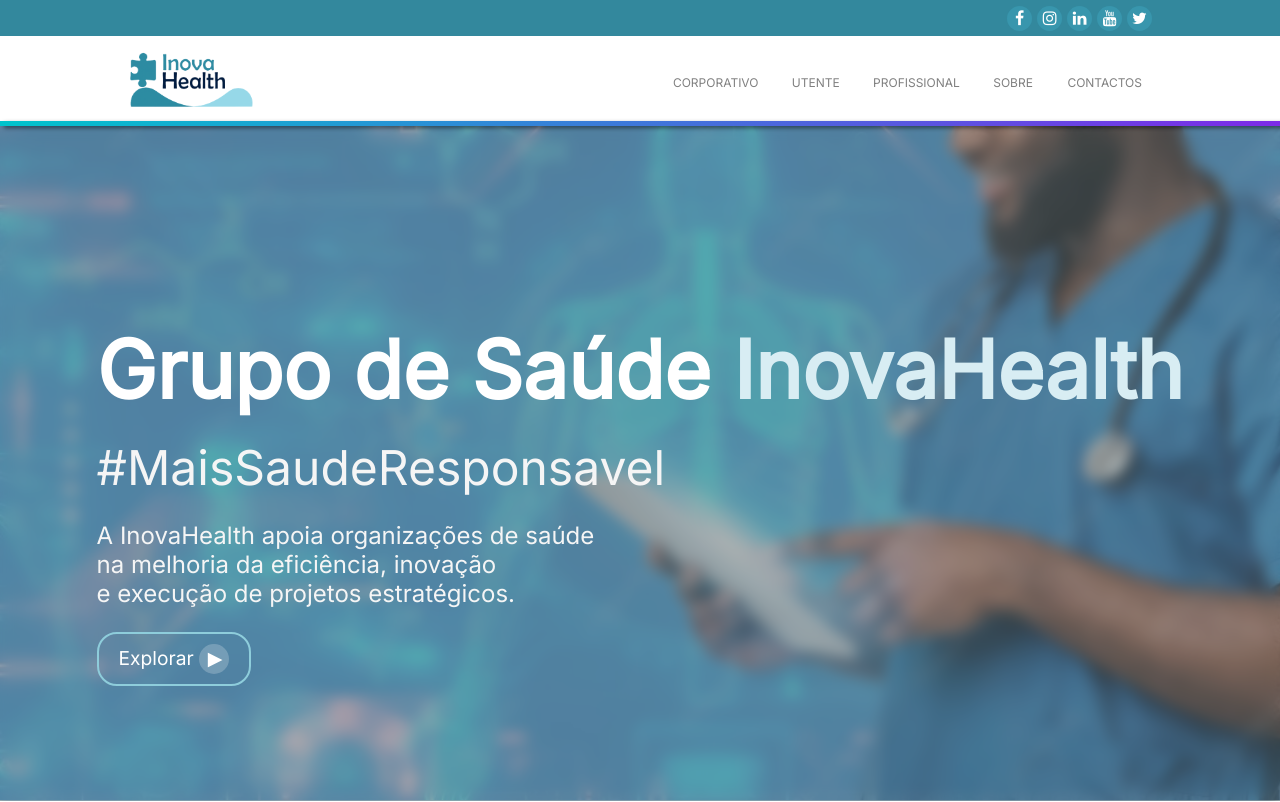
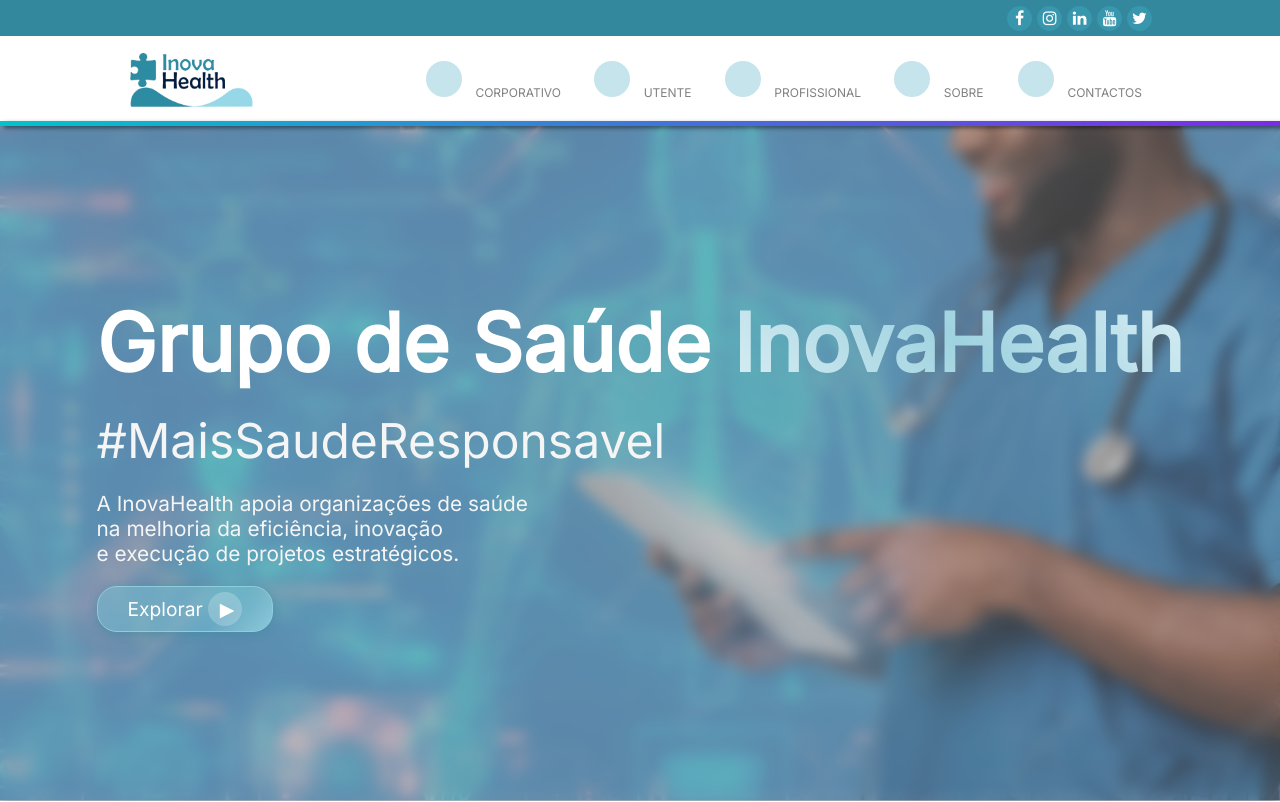
Before and after one commit to Ukwally/InovaHelth, a plain HTML site: page index.html in a window 1280 px wide. Shown: the top 802 px of the page. Drawn offline with Linux system fonts and the light colour scheme; a script that the page names is missing.

Commit message:
Melhorar a interface

```diff
--- a/index.html
+++ b/index.html
@@ -14,7 +14,9 @@
     <header>
         <div class="header-top">
             <i class="fa fa-facebook"></i>
-            <i class="fa fa-instagram"></i>
+            <a href="https://www.instagram.com/inovahealthorg" target="_self">
+                <i class="fa fa-instagram"> </i>
+            </a>
             <i class="fa fa-linkedin"></i>
             <i class="fa fa-youtube"></i>
             <i class="fa fa-twitter"></i>
@@ -32,11 +34,11 @@
                     </svg>
                 </span>
                 <span class="nav-item-set" id="nav-item-set-id">
-                    <a href="#">Corporativo </a>
-                    <a href="#">Utente </a>
-                    <a href="#">Profissional </a>
-                    <a href="sobre.html">Sobre</a>
-                    <a href="contactos.html">Contactos</a>
+                    <a href="#"> <span class="iten-menu-icon"> <i class="fa fa-building-o"></i></span> Corporativo </a>
+                    <a href="#"> <span class="iten-menu-icon"> <i class="fa fa-user"></i></span> Utente </a>
+                    <a href="#"> <span class="iten-menu-icon"> <i class="fa fa-briefcase"></i></span> Profissional </a>
+                    <a href="sobre.html"> <span class="iten-menu-icon"> <i class="fa fa-info-circle"></i></span> Sobre</a>
+                    <a href="contactos.html"> <span class="iten-menu-icon"> <i class="fa fa-phone-square"></i></span> Contactos</a>
                 </span>
             </nav>
         </div>
--- a/styles/index.css
+++ b/styles/index.css
@@ -127,7 +127,7 @@
   box-sizing: border-box;
   object-fit: cover;
 }
-.header-top i {
+.header-top a i, .header-top i  {
   background-color: var(--primaruBlue12);
   margin-left: 5px;
   height: 25px;
@@ -138,6 +138,9 @@
   justify-content: center;
   line-height: normal;
   color: white;
+}
+.header-top a {
+ text-decoration: none;
 }
 .header-bottom {
   height: 90px;
@@ -214,6 +217,20 @@
   font-size: 13px;
   margin-left: 10px;
   text-transform: uppercase;
+}
+.header-bottom .nav .nav-item-set a .iten-menu-icon {
+  display: inline-flex;
+  background-color: var(--primaruBlue4);
+  width: 36px;
+  height: 36px;
+  align-items: center;
+  justify-content: center;
+  border-radius: 50%;
+  margin-right: 10px;
+}
+.header-bottom .nav .nav-item-set a .iten-menu-icon i {
+  color: var(--primaruBlue1);
+  font-size: 18px;
 }
 .header-bottom:after {
   content: "";
@@ -293,7 +310,7 @@
   height: calc(100vh - 125px);
   backdrop-filter: blur(7px); /*20px antes do vídeo*/
   /*background-color: #06111391;*/
-  background-color: #606d6f8a;
+  background-color: #7a7a7a7d;
   width: 100%;
   position: absolute;
   top: 1;
@@ -322,13 +339,21 @@
 }
 .section-banner .section-banner-content h3 {
   font-size: 2.5rem;
-  margin-bottom: 0;
+  margin: 0;
   color: white;
   box-sizing: border-box;
   object-fit: cover;
 }
 .section-banner .section-banner-content h3 span {
   color: var(--primaruBlue3);
+  background: linear-gradient(
+    45deg,
+    var(--primaruBlue3),
+    var(--primaruBlue6),
+    var(--primaruBlue3)
+  );
+  -webkit-background-clip: text;
+  -webkit-text-fill-color: transparent;
 }
 .section-banner .section-banner-content h5 {
   font-size: 1.5rem;
@@ -347,23 +372,31 @@
   font-weight: 400;
   background-color: transparent;
   border: none;
-  padding: 5px 20px;
+  padding: 5px 30px;
   border-radius: 20px;
   color: white;
   text-align: center;
-  border: 2px solid var(--secundaryBlue7);
+  border: 1px solid var(--secundaryBlue7);
   line-height: 1;
+  background: linear-gradient(135deg,#78c1d382 0%, #78c1d382 70%, var(--primaruBlue7) 100%);
+  box-shadow: 0 2px 8px #33889d76;
+  transition: all 0.2s;
+}
+.section-banner .section-banner-content button:hover {
+  transform: translateY(-5px);
+  box-shadow: 0 2px 12px #145e7163;
 }
 .section-banner .section-banner-content button .banner-cta-span2 {
   background-color: #ffffff37;
-  height: 30px;
-  width: 30px;
+  height: 34px;
+  width: 34px;
   display: inline-flex;
   justify-content: center;
   align-items: center;
-  border-radius: 15px;
-  padding-left: 2px;
+  border-radius: 50%;
+  padding-left: 4px;
   box-sizing: border-box;
+  line-height: 0;
 }
 /*BANNER Media Query*/
 @media only screen and (min-width: 800px) {
@@ -374,18 +407,11 @@
     font-size: 3rem;
   }
   .section-banner .section-banner-content p {
-    font-size: 1.5rem;
+    font-size: 1.3rem;
   }
   .section-banner .section-banner-content button {
     font-size: 1.2rem;
     font-weight: 400;
-    background-color: transparent;
-    border: none;
-    padding: 10px 20px;
-    border-radius: 20px;
-    color: white;
-    text-align: center;
-    border: 2px solid var(--secundaryBlue7);
   }
 }
 /*Section Lugares*/
```
